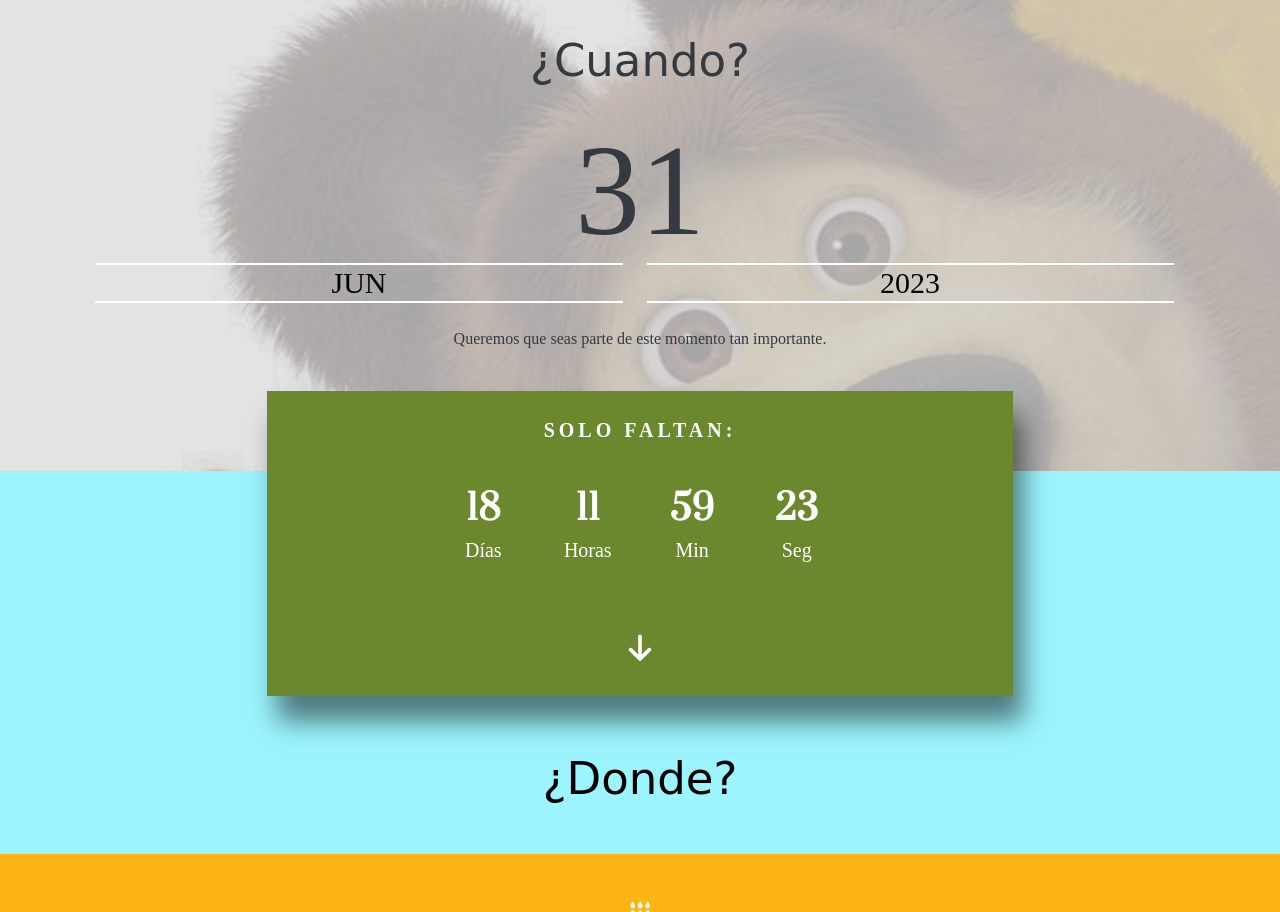
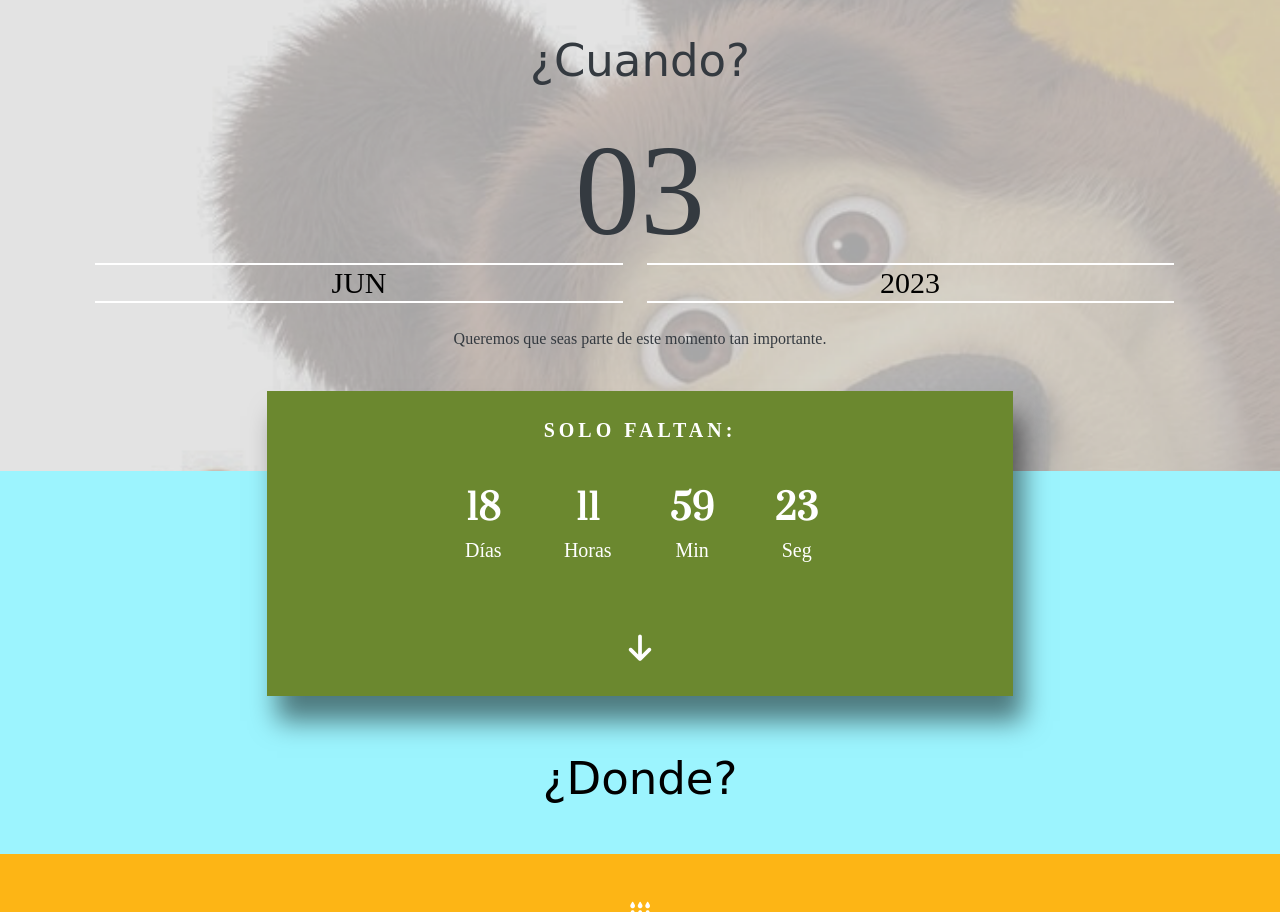
Before and after one commit to valentinamis3anos/valentinamis3anos.github.io, a plain HTML site: page inicio.html in a window 1280 px wide. Shown: the part 876-1788 px from the top of the page. Drawn offline with nearby package versions, Linux system fonts and the light colour scheme; some packages are replaced by stand-ins of ours; a web font is replaced by a local one.

Commit message:
fourteen commit

```diff
--- a/inicio.html
+++ b/inicio.html
@@ -127,7 +127,7 @@
 
         <div class="container col-12 mt-4 mb-0">
                 <div class="justify-content-center">
-                        <h5 class='dia col-lg-12 text-center text-dark' >31</h5>
+                        <h5 class='dia col-lg-12 text-center text-dark' >03</h5>
                 </div>
 
         </div>
```
